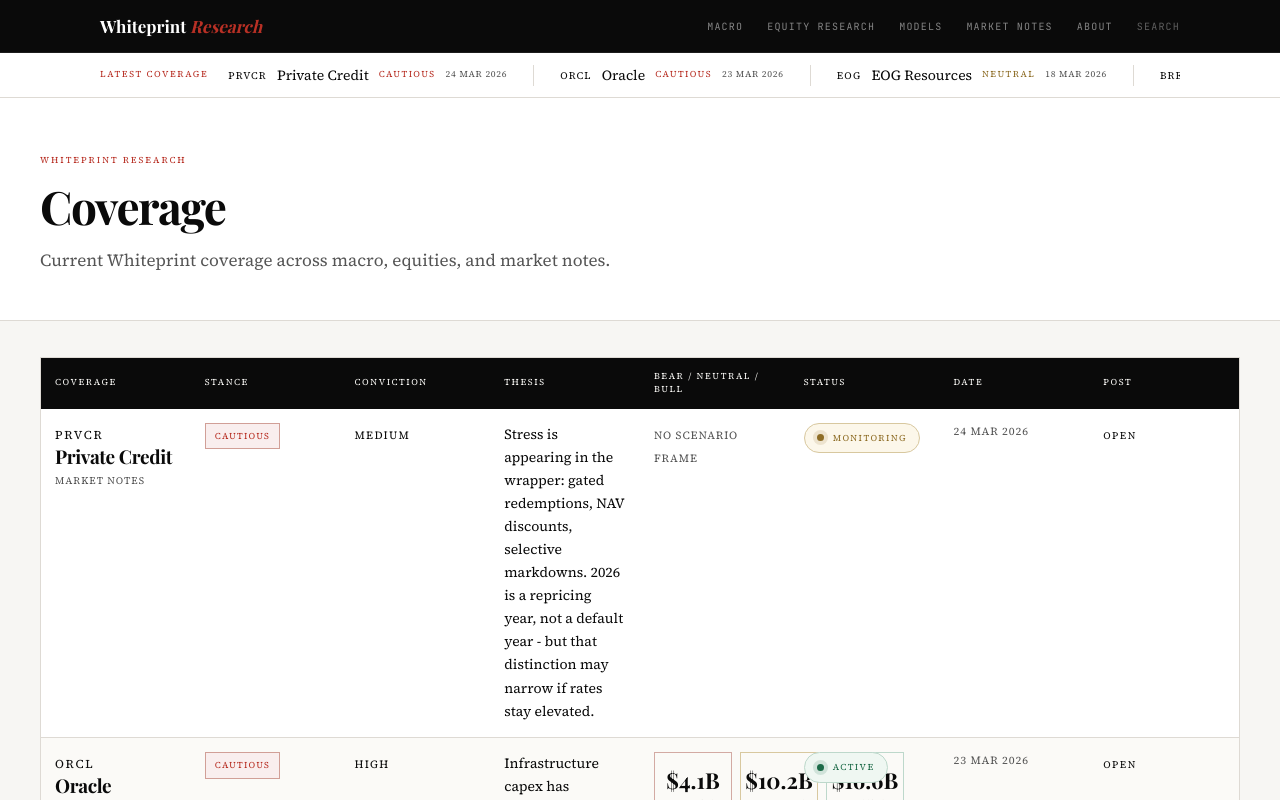
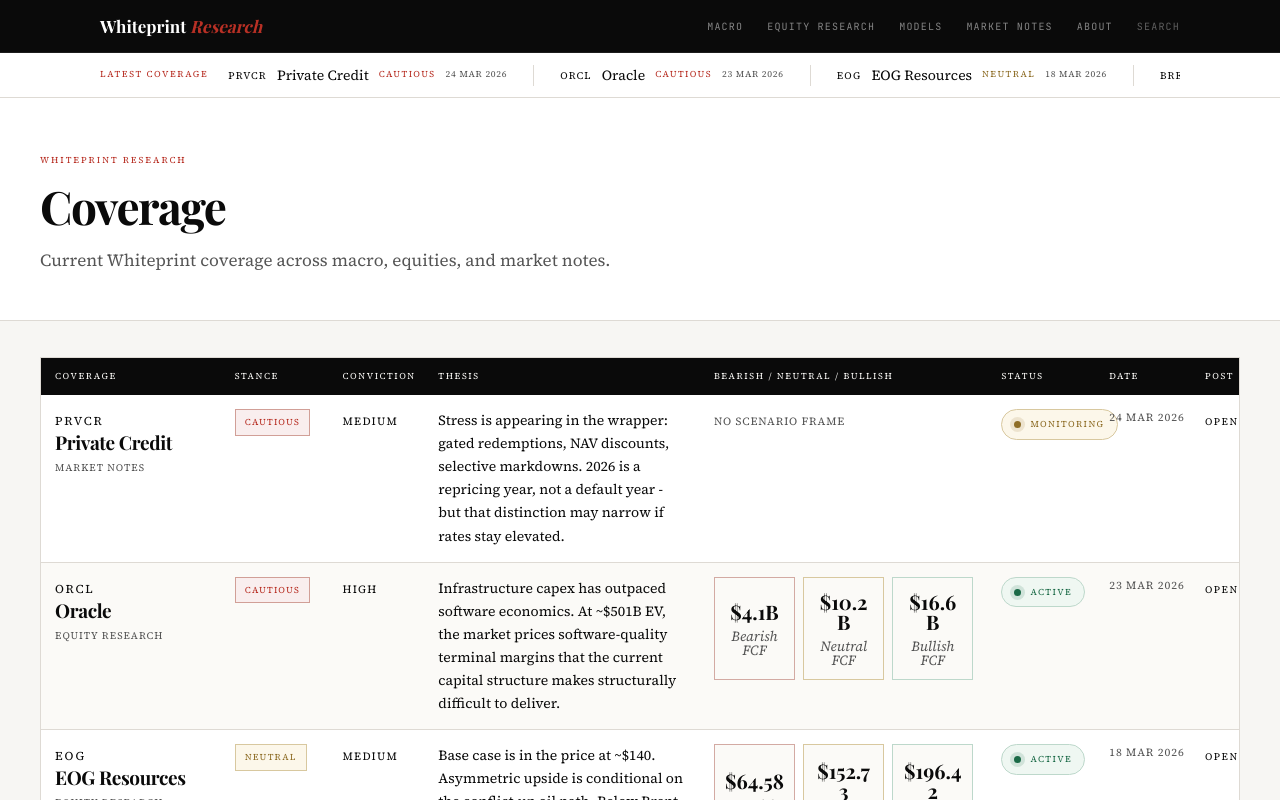
Before and after one commit to chirrr7/WhitePrint, a Next.js app: page /stances in a window 1280 px wide. Shown: the top 800 px of the page. Built offline with nearby package versions, Linux system fonts and the light colour scheme; a web font is replaced by a local one.

Commit message:
Fix coverage table column layout

```diff
--- a/app/stances/page.module.css
+++ b/app/stances/page.module.css
@@ -50,7 +50,7 @@
 }
 
 .tableWrap {
-  overflow-x: visible;
+  overflow-x: hidden;
   border: 1px solid var(--border);
   background: var(--surface);
 }
@@ -59,6 +59,38 @@
   width: 100%;
   border-collapse: collapse;
   table-layout: fixed;
+}
+
+.colCoverage {
+  width: 15%;
+}
+
+.colStance {
+  width: 9%;
+}
+
+.colConviction {
+  width: 8%;
+}
+
+.colThesis {
+  width: 23%;
+}
+
+.colTargets {
+  width: 24%;
+}
+
+.colStatus {
+  width: 9%;
+}
+
+.colDate {
+  width: 8%;
+}
+
+.colPost {
+  width: 4%;
 }
 
 .thead {
@@ -93,6 +125,7 @@
   vertical-align: top;
   font-size: 14px;
   line-height: 1.65;
+  overflow-wrap: anywhere;
 }
 
 .ticker {
@@ -165,6 +198,7 @@
 .statusPill {
   display: inline-flex;
   align-items: center;
+  justify-content: center;
   gap: 9px;
   padding: 7px 12px;
   border: 1px solid var(--border);
@@ -174,6 +208,7 @@
   font-weight: 500;
   letter-spacing: 0.16em;
   text-transform: uppercase;
+  white-space: nowrap;
 }
 
 .statusDot {
@@ -203,12 +238,13 @@
 }
 
 .targets {
-  width: 290px;
+  width: 100%;
 }
 
 .targetGrid {
   display: grid;
-  grid-template-columns: repeat(3, minmax(78px, 1fr));
+  width: 100%;
+  grid-template-columns: repeat(3, minmax(0, 1fr));
   gap: 8px;
 }
 
@@ -238,7 +274,7 @@
 
 .targetLabel {
   font-family: "Source Serif 4", Georgia, serif;
-  font-size: 15px;
+  font-size: 14px;
   font-style: italic;
   line-height: 1;
   text-align: center;
@@ -247,7 +283,7 @@
 
 .targetValue {
   font-family: "Playfair Display", Georgia, serif;
-  font-size: 22px;
+  font-size: 20px;
   font-weight: 700;
   line-height: 1;
   text-align: center;
@@ -267,6 +303,11 @@
   text-transform: uppercase;
   letter-spacing: 0.08em;
   color: var(--muted-foreground);
+}
+
+.statusCell,
+.dateCell,
+.postCell {
   white-space: nowrap;
 }
 
--- a/app/stances/page.tsx
+++ b/app/stances/page.tsx
@@ -104,13 +104,23 @@ export default async function StancesPage() {
       <div className={s.body}>
         <div className={s.tableWrap}>
           <table className={s.table}>
+            <colgroup>
+              <col className={s.colCoverage} />
+              <col className={s.colStance} />
+              <col className={s.colConviction} />
+              <col className={s.colThesis} />
+              <col className={s.colTargets} />
+              <col className={s.colStatus} />
+              <col className={s.colDate} />
+              <col className={s.colPost} />
+            </colgroup>
             <thead className={s.thead}>
               <tr>
                 <th>Coverage</th>
                 <th>Stance</th>
                 <th>Conviction</th>
                 <th>Thesis</th>
-                <th>Bear / Neutral / Bull</th>
+                <th>Bearish / Neutral / Bullish</th>
                 <th>Status</th>
                 <th>Date</th>
                 <th>Post</th>
@@ -165,14 +175,14 @@ export default async function StancesPage() {
                       </div>
                     )}
                   </td>
-                  <td className={s.cell}>
+                  <td className={`${s.cell} ${s.statusCell}`}>
                     <span className={getStatusClassName(stance.status)}>
                       <span className={s.statusDot} />
                       {formatStatusLabel(stance.status)}
                     </span>
                   </td>
-                  <td className={`${s.cell} ${s.date}`}>{stance.date}</td>
-                  <td className={s.cell}>
+                  <td className={`${s.cell} ${s.date} ${s.dateCell}`}>{stance.date}</td>
+                  <td className={`${s.cell} ${s.postCell}`}>
                     <Link href={`/posts/${stance.slug}`} className={s.link}>
                       Open
                     </Link>
```
